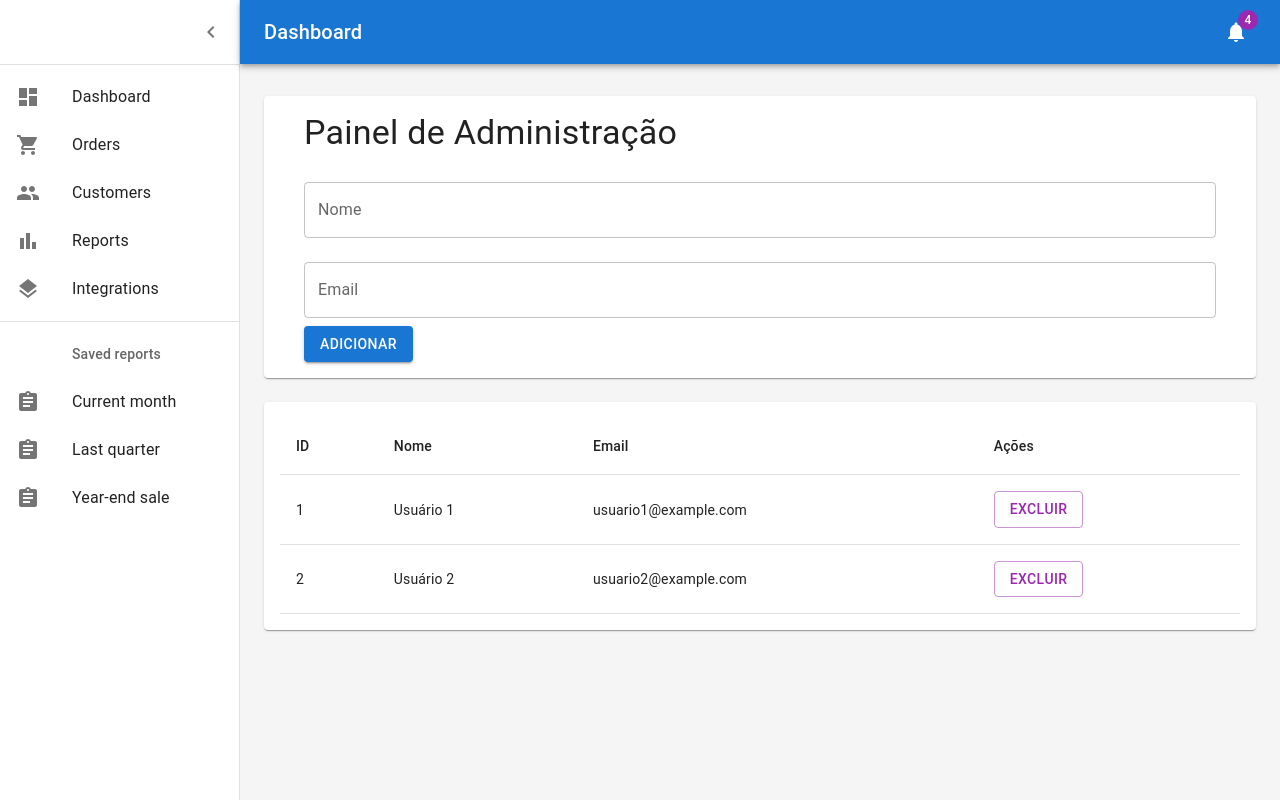
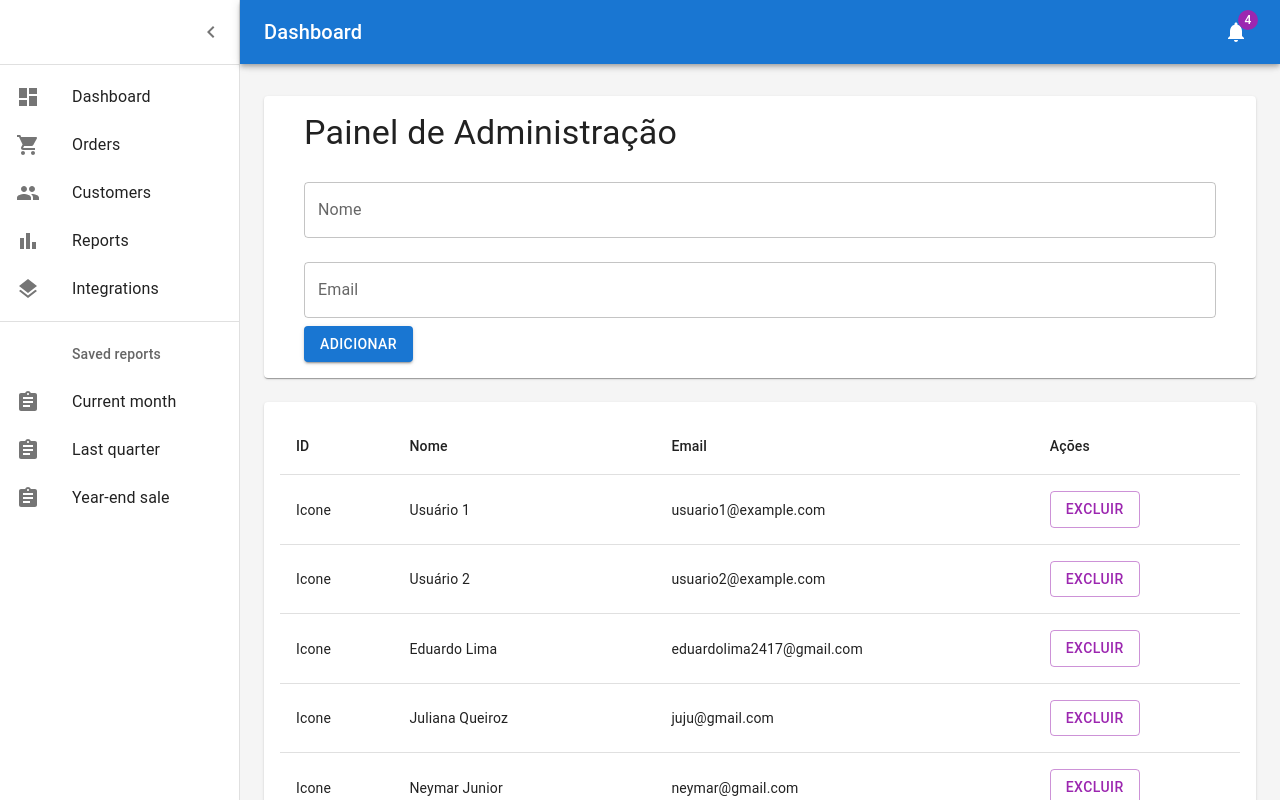
Before and after one commit to itseduardolima/crud-admin, a React (Create React App) app: page / in a window 1280 px wide. Built offline with nearby package versions, Linux system fonts and the light colour scheme; data requests are answered from the project's data file.

Commit message:
feat: add user in API

```diff
--- a/db.json
+++ b/db.json
@@ -9,6 +9,31 @@
       "id": "2",
       "name": "Usuário 2",
       "email": "usuario2@example.com"
+    },
+    {
+      "name": "Eduardo Lima",
+      "email": "eduardolima2417@gmail.com",
+      "id": "dfe68138-d404-47a2-be1e-6e7b39a0458a"
+    },
+    {
+      "name": "Juliana Queiroz",
+      "email": "juju@gmail.com",
+      "id": "2a11ceed-513a-4f16-984c-e8abb6aa72f8"
+    },
+    {
+      "name": "Neymar Junior",
+      "email": "neymar@gmail.com",
+      "id": "686a190e-4f5c-4514-b8ec-7683526e2705"
+    },
+    {
+      "name": "Glaucia dos Santos",
+      "email": "glaucia@gmail.com",
+      "id": "44111d13-5e30-4e6a-a1ab-23b8039fea35"
+    },
+    {
+      "name": "teste",
+      "email": "teste@gmail.com",
+      "id": "afce1a92-38cc-4877-8c57-4ca76c0796e5"
     }
   ]
 }
--- a/src/components/List.tsx
+++ b/src/components/List.tsx
@@ -35,8 +35,8 @@ export function ListUsers() {
         <TableBody>
           {data?.data ? (
             data.data.map((user: IUser) => (
-              <TableRow key={user.id}>
-                <TableCell>{user.id}</TableCell>
+              <TableRow key={user.name}>
+                <TableCell>Icone</TableCell>
                 <TableCell>{user.name}</TableCell>
                 <TableCell>{user.email}</TableCell>
                 <TableCell>
--- a/src/dashboard/index.tsx
+++ b/src/dashboard/index.tsx
@@ -1,15 +1,51 @@
+import { useState, ChangeEvent } from "react";
 import { Container, Typography, Button, TextField } from "@mui/material";
+import { useUserMutate } from "../hooks/useUsers";
 
 const Dashboard = () => {
+  const [name, setName] = useState<string>("");
+  const [email, setEmail] = useState<string>("");
+  const userMutate = useUserMutate();
+
+  const handleNameChange = (event: ChangeEvent<HTMLInputElement>) => {
+    setName(event.target.value);
+  };
+
+  const handleEmailChange = (event: ChangeEvent<HTMLInputElement>) => {
+    setEmail(event.target.value);
+  };
+
+  const handleAddUser = async () => {
+    const newUser = { name, email };
+    setName("");
+    setEmail("");
+
+    userMutate.mutate(newUser);
+  };
+
   return (
     <Container>
       <Typography variant="h4" gutterBottom>
         Painel de Administração
       </Typography>
 
-      <TextField label="Nome" name="name" margin="normal" fullWidth />
-      <TextField label="Email" name="email" margin="normal" fullWidth />
-      <Button variant="contained" color="primary">
+      <TextField
+        label="Nome"
+        name="name"
+        margin="normal"
+        fullWidth
+        value={name}
+        onChange={handleNameChange}
+      />
+      <TextField
+        label="Email"
+        name="email"
+        margin="normal"
+        fullWidth
+        value={email}
+        onChange={handleEmailChange}
+      />
+      <Button variant="contained" color="primary" onClick={handleAddUser}>
         Adicionar
       </Button>
     </Container>
--- a/src/hooks/useUsers.ts
+++ b/src/hooks/useUsers.ts
@@ -1,23 +1,26 @@
-import { useMutation, useQuery } from "@tanstack/react-query";
+import { useMutation, useQuery, useQueryClient } from "@tanstack/react-query";
 import { createUser, getUser } from "../services/userService";
 import { toast } from "react-toastify";
 
 export function useUSers() {
   const query = useQuery({
     queryFn: getUser,
-    queryKey: ["users"],
+    queryKey: ['users'],
   });
 
   return {
     ...query,
-    data: query.data
-  }
+    data: query.data,
+  };
 }
 
 export function useUserMutate() {
+  const queryClient = useQueryClient();
+
   const mutate = useMutation({
     mutationFn: createUser,
     onSuccess: () => {
+      queryClient.invalidateQueries({ queryKey: ['users'] })
       toast.success(`Usuário criado com sucesso`);
     },
     onError: (error) => {
--- a/src/services/user.interface.ts
+++ b/src/services/user.interface.ts
@@ -1,5 +1,4 @@
 export interface IUser {
-  id: string;
   name: string;
   email: string;
 }
```
Lines whose indentation alone changed are shown as unchanged.
